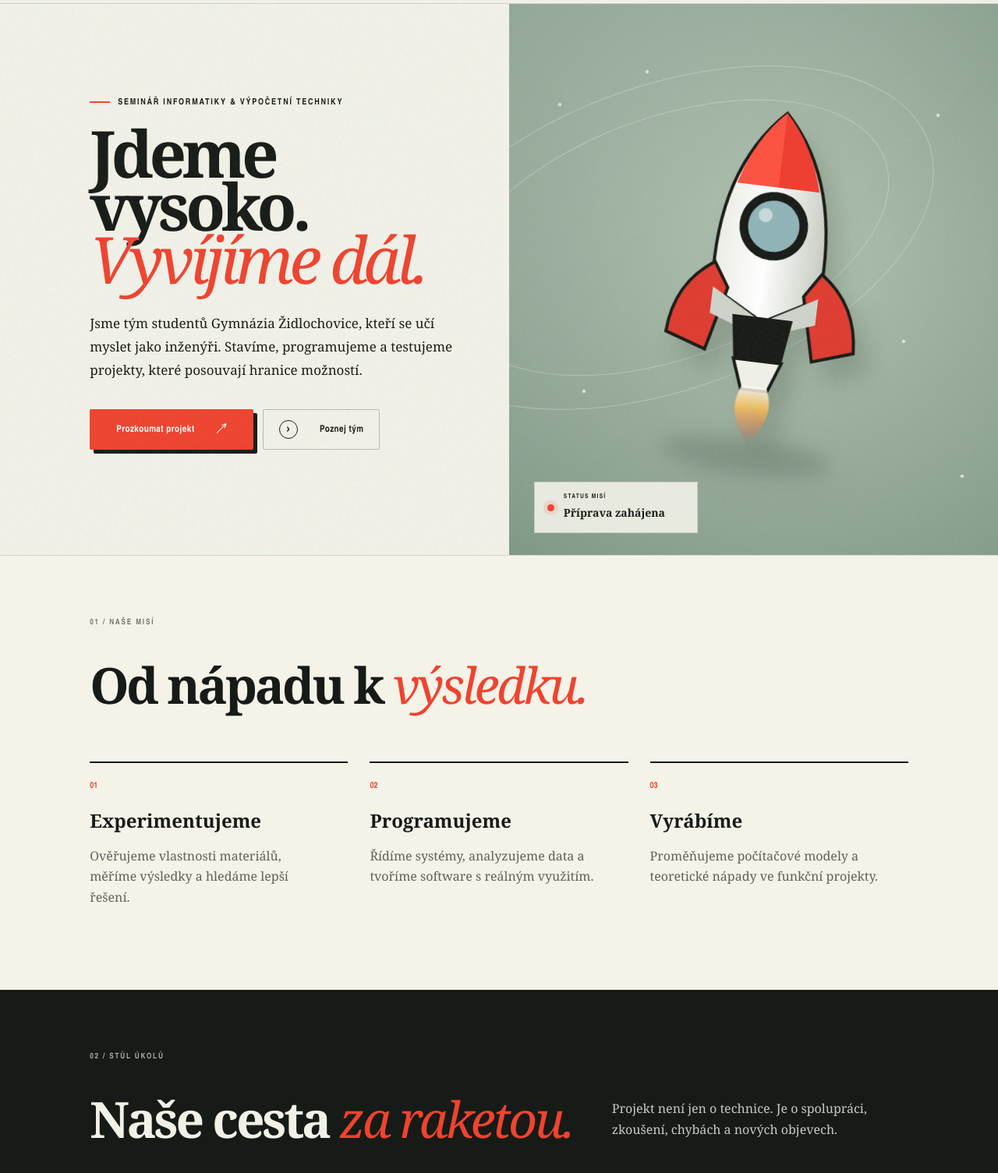
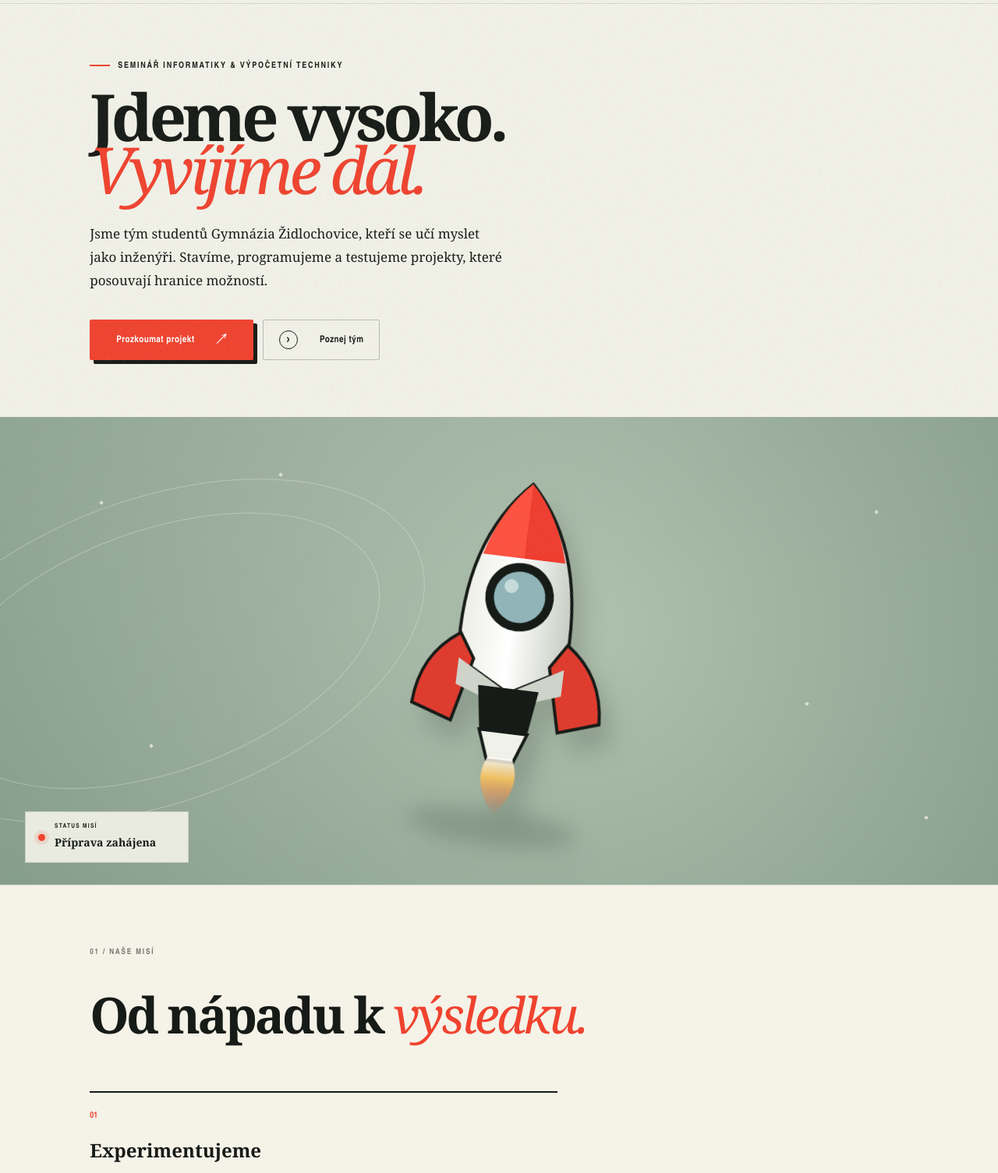
Before and after one commit to mwaldhans/seminar.waldhans.cz, a plain HTML site: page index.html in a window 1280 px wide. Shown: the part 87-1592 px from the top of the page at 78% size. Drawn offline with Linux system fonts and the light colour scheme.

Commit message:
jeden sloupec

```diff
--- a/styles.css
+++ b/styles.css
@@ -35,10 +35,9 @@ body {
 .school-link svg { width: 15px; fill: none; stroke: currentColor; stroke-width: 1.5; }
 
 .hero {
-  min-height: calc(100vh - 92px); max-height: 760px; display: grid; grid-template-columns: 51% 49%;
   border-bottom: 1px solid rgba(23,27,23,.12); overflow: hidden;
 }
-.hero-copy { display: flex; flex-direction: column; justify-content: center; padding: 60px 5vw 75px 9vw; }
+.hero-copy { display: flex; flex-direction: column; justify-content: center; min-height: 530px; padding: 70px 9vw; }
 .eyebrow { margin: 0 0 24px; display: flex; align-items: center; gap: 10px; font-size: 11px; font-weight: 900; letter-spacing: .16em; text-transform: uppercase; }
 .eyebrow span { width: 26px; height: 2px; background: var(--orange); }
 h1 { margin: 0; font-family: Georgia, "Times New Roman", serif; font-size: clamp(62px, 6.5vw, 104px); line-height: .82; letter-spacing: -.065em; font-weight: 700; }
@@ -78,7 +77,7 @@ h1 em { color: var(--orange); font-weight: 500; }
 .section-label { font-size: 10px; font-weight: 900; letter-spacing: .18em; color: #73766f; margin: 0 0 30px; }
 .mission h2, .team h2 { font-family: Georgia, serif; font-size: clamp(44px, 5vw, 72px); letter-spacing: -.05em; margin: 0; }
 .mission h2 em, .team h2 em { color: var(--orange); font-weight: 500; }
-.mission-grid { display: grid; grid-template-columns: repeat(3, 1fr); gap: 28px; margin-top: 55px; }
+.mission-grid { display: grid; grid-template-columns: 1fr; gap: 28px; max-width: 600px; margin-top: 55px; }
 .mission-grid article { border-top: 2px solid var(--ink); padding: 20px 30px 0 0; }
 .mission-grid article > span { color: var(--orange); font-size: 11px; font-weight: 900; }
 .mission-grid h3 { font-family: Georgia, serif; font-size: 24px; margin: 18px 0 12px; }
@@ -86,22 +85,16 @@ h1 em { color: var(--orange); font-weight: 500; }
 
 .team { padding: 80px 9vw 120px; background: var(--ink); color: var(--paper); }
 .team .section-label { color: #aaa; }
-.team-heading { display: flex; align-items: end; justify-content: space-between; }
-.team-heading p { max-width: 380px; font-family: Georgia, serif; line-height: 1.7; color: #c8cbc4; }
+.team-heading p { max-width: 380px; margin-top: 25px; font-family: Georgia, serif; line-height: 1.7; color: #c8cbc4; }
 
 @keyframes flame { to { transform: scaleY(.82) scaleX(.94); opacity: .82; } }
 
 @media (max-width: 900px) {
   .nav { grid-template-columns: 1fr auto; height: 76px; }
   .nav-links { display: none; }
-  .hero { max-height: none; grid-template-columns: 1fr; }
   .hero-copy { min-height: 530px; padding: 70px 8vw; }
   .hero-art { min-height: 600px; }
   h1 { font-size: clamp(58px, 14vw, 90px); }
-  .mission-grid { grid-template-columns: 1fr; }
-  .mission-grid article { max-width: 600px; }
-  .team-heading { display: block; }
-  .team-heading p { margin-top: 25px; }
 }
 
 @media (max-width: 520px) {
```
